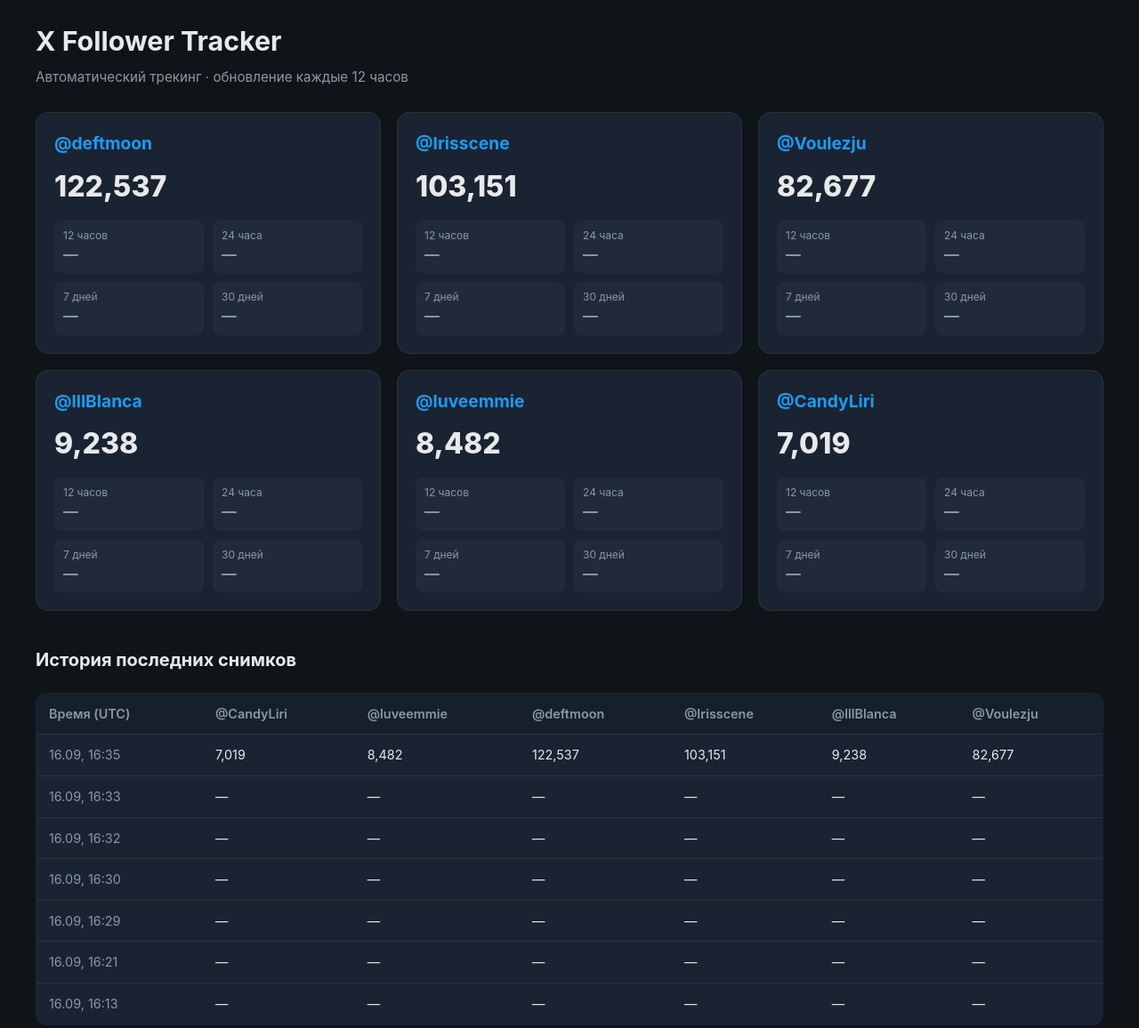
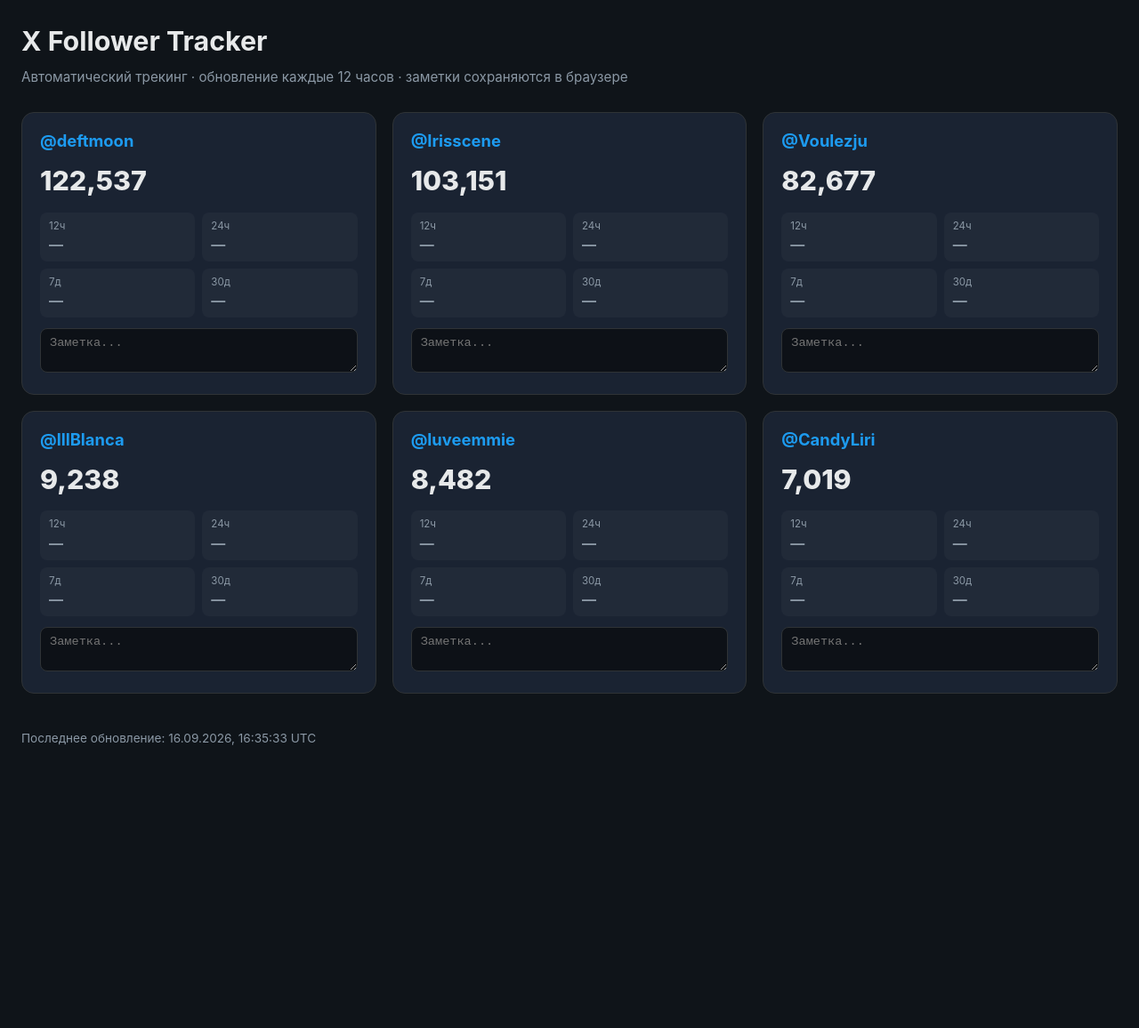
Before and after one commit to majestiktestikw-hub/for-me, a plain HTML site: page index.html in a window 1280 px wide. Shown: the top 1156 px of the page at 89% size. After the commit the page ends 864 px from the top, so only its background shows below. Drawn offline with Linux system fonts and the light colour scheme.

Commit message:
Update index.html

```diff
--- a/index.html
+++ b/index.html
@@ -24,94 +24,90 @@
       padding: 24px;
       min-height: 100vh;
     }
-    .container { max-width: 1200px; margin: 0 auto; }
+    .container { max-width: 1300px; margin: 0 auto; }
     h1 { font-size: 1.9rem; margin-bottom: 6px; }
     .subtitle { color: var(--muted); margin-bottom: 28px; font-size: 0.95rem; }
     .grid {
       display: grid;
-      grid-template-columns: repeat(auto-fill, minmax(300px, 1fr));
+      grid-template-columns: repeat(auto-fill, minmax(320px, 1fr));
       gap: 18px;
       margin-bottom: 40px;
     }
     .card {
       background: var(--card);
       border-radius: 14px;
-      padding: 20px;
+      padding: 18px 20px;
       border: 1px solid var(--border);
-      transition: transform 0.15s;
     }
-    .card:hover { transform: translateY(-2px); }
     .handle {
       font-weight: 700;
-      font-size: 1.2rem;
+      font-size: 1.15rem;
       margin-bottom: 2px;
     }
     .handle a { color: var(--accent); text-decoration: none; }
     .handle a:hover { text-decoration: underline; }
     .count {
-      font-size: 2rem;
+      font-size: 1.9rem;
       font-weight: 800;
-      margin: 10px 0 14px;
+      margin: 8px 0 12px;
     }
     .deltas {
       display: grid;
       grid-template-columns: 1fr 1fr;
-      gap: 10px;
+      gap: 8px;
+      margin-bottom: 12px;
     }
     .delta {
       background: rgba(255,255,255,0.03);
       border-radius: 8px;
-      padding: 8px 10px;
+      padding: 7px 10px;
     }
-    .delta .label { color: var(--muted); font-size: 0.75rem; display: block; }
-    .delta .value { font-weight: 700; font-size: 1.05rem; }
+    .delta .label { color: var(--muted); font-size: 0.72rem; display: block; }
+    .delta .value { font-weight: 700; font-size: 1rem; }
     .positive { color: var(--green); }
     .negative { color: var(--red); }
     .zero { color: var(--muted); }
-    table {
+    .notes {
       width: 100%;
-      border-collapse: collapse;
-      background: var(--card);
-      border-radius: 12px;
-      overflow: hidden;
+      background: #0d1117;
       border: 1px solid var(--border);
-      margin-top: 10px;
+      border-radius: 8px;
+      color: var(--text);
+      padding: 8px 10px;
+      font-size: 0.85rem;
+      resize: vertical;
+      min-height: 50px;
     }
-    th, td {
-      padding: 12px 14px;
-      text-align: left;
-      border-bottom: 1px solid var(--border);
-      font-size: 0.9rem;
-    }
-    th { background: #15202b; color: var(--muted); font-weight: 600; }
-    tr:last-child td { border-bottom: none; }
-    .status { margin-top: 24px; font-size: 0.85rem; color: var(--muted); }
-    .section-title { font-size: 1.25rem; margin: 30px 0 12px; }
+    .notes:focus { outline: 1px solid var(--accent); }
+    .status { margin-top: 20px; font-size: 0.85rem; color: var(--muted); }
   </style>
 </head>
 <body>
   <div class="container">
     <h1>X Follower Tracker</h1>
-    <p class="subtitle">Автоматический трекинг · обновление каждые 12 часов</p>
+    <p class="subtitle">Автоматический трекинг · обновление каждые 12 часов · заметки сохраняются в браузере</p>
 
     <div id="cards" class="grid"></div>
-
-    <h2 class="section-title">История последних снимков</h2>
-    <div style="overflow-x:auto;">
-      <table id="history-table">
-        <thead>
-          <tr id="table-header">
-            <th>Время (UTC)</th>
-          </tr>
-        </thead>
-        <tbody id="table-body"></tbody>
-      </table>
-    </div>
-
     <p class="status" id="status">Загрузка...</p>
   </div>
 
   <script>
+    const NOTES_KEY = "x_follower_notes_v1";
+
+    function loadNotes() {
+      try {
+        return JSON.parse(localStorage.getItem(NOTES_KEY) || "{}");
+      } catch {
+        return {};
+      }
+    }
+
+    function saveNote(user, text) {
+      const notes = loadNotes();
+      notes[user] = text;
+      localStorage.setItem(NOTES_KEY, JSON.stringify(notes));
+    }
+
     async function loadData() {
       try {
         const [latestRes, historyRes] = await Promise.all([
@@ -123,12 +119,11 @@
         const history = await historyRes.json();
 
         if (!latest.timestamp) {
-          document.getElementById("status").textContent = "Данных пока нет. Запусти workflow.";
+          document.getElementById("status").textContent = "Данных пока нет.";
           return;
         }
 
         renderCards(latest, history);
-        renderHistory(history);
         document.getElementById("status").textContent =
           "Последнее обновление: " + new Date(latest.timestamp).toLocaleString("ru-RU", { timeZone: "UTC" }) + " UTC";
       } catch (e) {
@@ -139,8 +134,7 @@
 
     function findClosest(history, targetTs, hoursBack) {
       const target = new Date(targetTs).getTime() - hoursBack * 3600 * 1000;
-      let best = null;
-      let bestDiff = Infinity;
+      let best = null, bestDiff = Infinity;
       for (const snap of history) {
         const t = new Date(snap.timestamp).getTime();
         const diff = Math.abs(t - target);
@@ -149,7 +143,7 @@
           best = snap;
         }
       }
-      if (best && bestDiff < 8 * 3600 * 1000) return best;
+      if (best && bestDiff < 9 * 3600 * 1000) return best;
       return null;
     }
 
@@ -168,30 +162,23 @@
     function renderCards(latest, history) {
       const container = document.getElementById("cards");
       container.innerHTML = "";
-
-      const accounts = Object.keys(latest.accounts || {});
+      const notes = loadNotes();
       const nowTs = latest.timestamp;
 
-      // Сортировка от большего к меньшему
-      const sorted = accounts
+      const sorted = Object.keys(latest.accounts || {})
         .map(user => ({ user, count: latest.accounts[user] || 0 }))
         .sort((a, b) => b.count - a.count);
 
       for (const { user, count } of sorted) {
         const past12 = findClosest(history, nowTs, 12);
         const past24 = findClosest(history, nowTs, 24);
-        const past7d = findClosest(history, nowTs, 24 * 7);
-        const past30d = findClosest(history, nowTs, 24 * 30);
+        const past7  = findClosest(history, nowTs, 24 * 7);
+        const past30 = findClosest(history, nowTs, 24 * 30);
 
-        const d12 = calcDelta(count, past12?.accounts?.[user]);
-        const d24 = calcDelta(count, past24?.accounts?.[user]);
-        const d7  = calcDelta(count, past7d?.accounts?.[user]);
-        const d30 = calcDelta(count, past30d?.accounts?.[user]);
-
-        const f12 = formatDelta(d12);
-        const f24 = formatDelta(d24);
-        const f7  = formatDelta(d7);
-        const f30 = formatDelta(d30);
+        const d12 = formatDelta(calcDelta(count, past12?.accounts?.[user]));
+        const d24 = formatDelta(calcDelta(count, past24?.accounts?.[user]));
+        const d7  = formatDelta(calcDelta(count, past7?.accounts?.[user]));
+        const d30 = formatDelta(calcDelta(count, past30?.accounts?.[user]));
 
         const card = document.createElement("div");
         card.className = "card";
@@ -201,65 +188,25 @@
           </div>
           <div class="count">${count.toLocaleString()}</div>
           <div class="deltas">
-            <div class="delta">
-              <span class="label">12 часов</span>
-              <span class="value ${f12.cls}">${f12.text}</span>
-            </div>
-            <div class="delta">
-              <span class="label">24 часа</span>
-              <span class="value ${f24.cls}">${f24.text}</span>
-            </div>
-            <div class="delta">
-              <span class="label">7 дней</span>
-              <span class="value ${f7.cls}">${f7.text}</span>
-            </div>
-            <div class="delta">
-              <span class="label">30 дней</span>
-              <span class="value ${f30.cls}">${f30.text}</span>
-            </div>
+            <div class="delta"><span class="label">12ч</span><span class="value ${d12.cls}">${d12.text}</span></div>
+            <div class="delta"><span class="label">24ч</span><span class="value ${d24.cls}">${d24.text}</span></div>
+            <div class="delta"><span class="label">7д</span><span class="value ${d7.cls}">${d7.text}</span></div>
+            <div class="delta"><span class="label">30д</span><span class="value ${d30.cls}">${d30.text}</span></div>
           </div>
+          <textarea class="notes" placeholder="Заметка..." data-user="${user}">${notes[user] || ""}</textarea>
         `;
         container.appendChild(card);
       }
-    }
 
-    function renderHistory(history) {
-      if (!history.length) return;
-
-      const accounts = Object.keys(history[history.length - 1].accounts || {});
-      const header = document.getElementById("table-header");
-      const body = document.getElementById("table-body");
-
-      // очищаем старые колонки
-      while (header.children.length > 1) header.removeChild(header.lastChild);
-      body.innerHTML = "";
-
-      for (const user of accounts) {
-        const th = document.createElement("th");
-        th.textContent = "@" + user;
-        header.appendChild(th);
-      }
-
-      const recent = history.slice(-20).reverse();
-      for (const snap of recent) {
-        const tr = document.createElement("tr");
-        const timeTd = document.createElement("td");
-        timeTd.style.color = "var(--muted)";
-        timeTd.textContent = new Date(snap.timestamp).toLocaleString("ru-RU", {
-          timeZone: "UTC",
-          day: "2-digit", month: "2-digit",
-          hour: "2-digit", minute: "2-digit"
+      // Сохранение заметок
+      document.querySelectorAll(".notes").forEach(el => {
+        el.addEventListener("change", () => {
+          saveNote(el.dataset.user, el.value);
         });
-        tr.appendChild(timeTd);
-
-        for (const user of accounts) {
-          const td = document.createElement("td");
-          const val = snap.accounts[user];
-          td.textContent = val != null ? val.toLocaleString() : "—";
-          tr.appendChild(td);
-        }
-        body.appendChild(tr);
-      }
+        el.addEventListener("blur", () => {
+          saveNote(el.dataset.user, el.value);
+        });
+      });
     }
 
     loadData();
```
